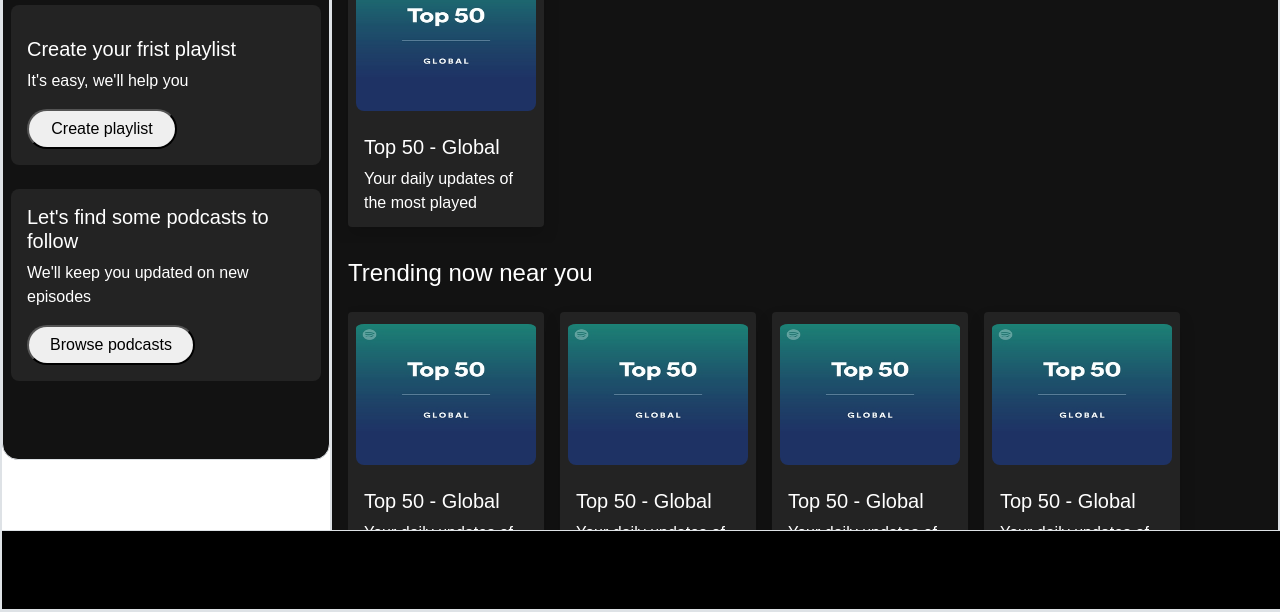
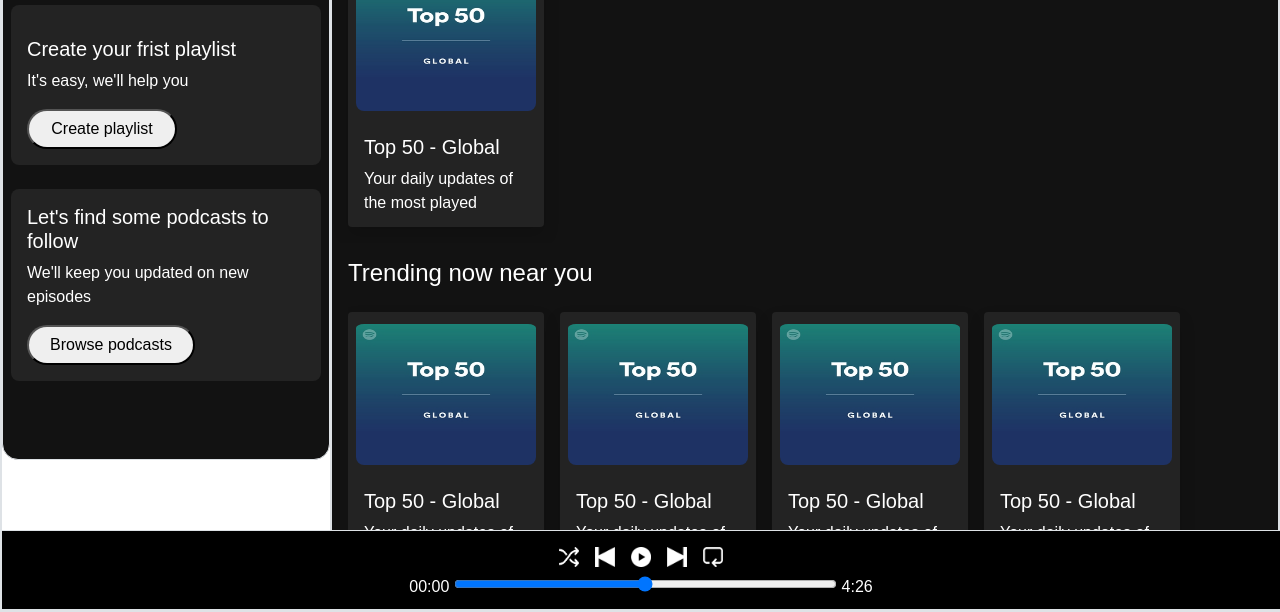
Before and after one commit to satyanshu123456/Spotify-Clone, a plain HTML site: page Spotify/index.html in a window 1280 px wide. Shown: the part 190-802 px from the top of the page. Drawn offline with nearby package versions, Linux system fonts and the light colour scheme.

Commit message:
Refactor HTML and CSS for improved structure and add new player icons

```diff
--- a/Spotify/index.html
+++ b/Spotify/index.html
@@ -148,7 +148,7 @@
           padding-bottom: 100px;
         "
       >
-        <div style=" background-color: #121212">
+        <div style="background-color: #121212">
           <div class="ss1 p-3 d-flex">
             <div class="d-flex gap-4">
               <div>
@@ -159,7 +159,7 @@
               </div>
             </div>
 
-            <div class="d-flex gap-4" >
+            <div class="d-flex gap-4">
               <div>
                 <div>
                   <button class="rounded-5" style="height: 45px; width: 150px">
@@ -231,7 +231,7 @@
             <div>
               <h4 style="color: white">Trending now near you</h4>
             </div>
-            <div class="d-flex gap-3" style="flex-wrap: wrap;">
+            <div class="d-flex gap-3" style="flex-wrap: wrap">
               <div
                 class="mt-3 rounded-1 shadow"
                 style="
@@ -359,11 +359,11 @@
             </div>
           </div>
 
-          <div class="p-3 pt-3" >
+          <div class="p-3 pt-3">
             <div>
               <h4 style="color: white">Yo Yo honey singh top 5 Songs</h4>
             </div>
-            <div class="d-flex gap-3" style="flex-wrap: wrap;">
+            <div class="d-flex gap-3" style="flex-wrap: wrap">
               <div
                 class="mt-3 rounded-1 shadow"
                 style="
@@ -493,7 +493,9 @@
             </div>
           </div>
 
-          <div></div>
+          <div class="footer">
+            <div class="line"></div>
+          </div>
         </div>
       </div>
 
@@ -507,12 +509,44 @@
           height: 80px;
         "
       >
-
-      <div>
-
+        <div>
+          <div>
+            <div
+              class="d-flex justify-content-center align-content-center gap-3 pt-3"
+            >
+              <img
+                style="height: 20px; width: 20px"
+                src="../images/player_icon1.png"
+              />
+              <img
+                style="height: 20px; width: 20px"
+                src="../images/player_icon2.png"
+              />
+              <img
+                style="height: 20px; width: 20px"
+                src="../images/player_icon3.png"
+              />
+              <img
+                style="height: 20px; width: 20px"
+                src="../images/player_icon4.png"
+              />
+              <img
+                style="height: 20px; width: 20px"
+                src="../images/player_icon5.png"
+              />
+            </div>
+            <div
+              class="d-flex justify-content-center align-content-center gap-3 pt-2"
+            >
+              <div style="width: 100%" class="text-center">
+                <span style="color: white">00:00</span>
+                <input type="range" min="0" max="100" style="width: 30%" />
+                <span style="color: white">4:26</span>
+              </div>
+            </div>
+          </div>
+        </div>
       </div>
-
-    </div>
     </div>
     <script
       src="https://cdn.jsdelivr.net/npm/bootstrap@5.3.8/dist/js/bootstrap.bundle.min.js"
--- a/Spotify/style.css
+++ b/Spotify/style.css
@@ -19,5 +19,19 @@
     position: sticky;
     top: 0;
     z-index: 10;
+}
 
+.footer{
+
+    height: 300px;
+    display: flex;
+    align-items: center;
+    justify-content: center;
 }
+.line{
+
+    width: 90%;
+    height: 30%;
+    border-top: 1px solid white;
+    opacity: 0.4;
+}
```
Also changed, not shown: images/play_musicbar.png (added), images/player_icon1.png (added), images/player_icon2.png (added), images/player_icon3.png (added), images/player_icon4.png (added), images/player_icon5.png (added).
